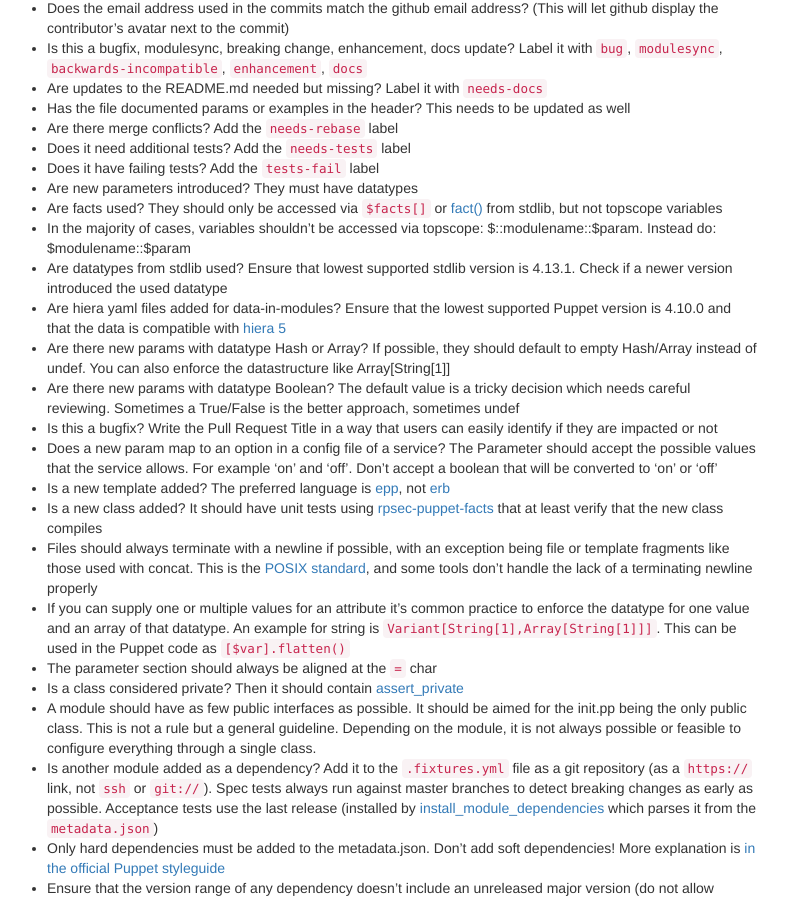
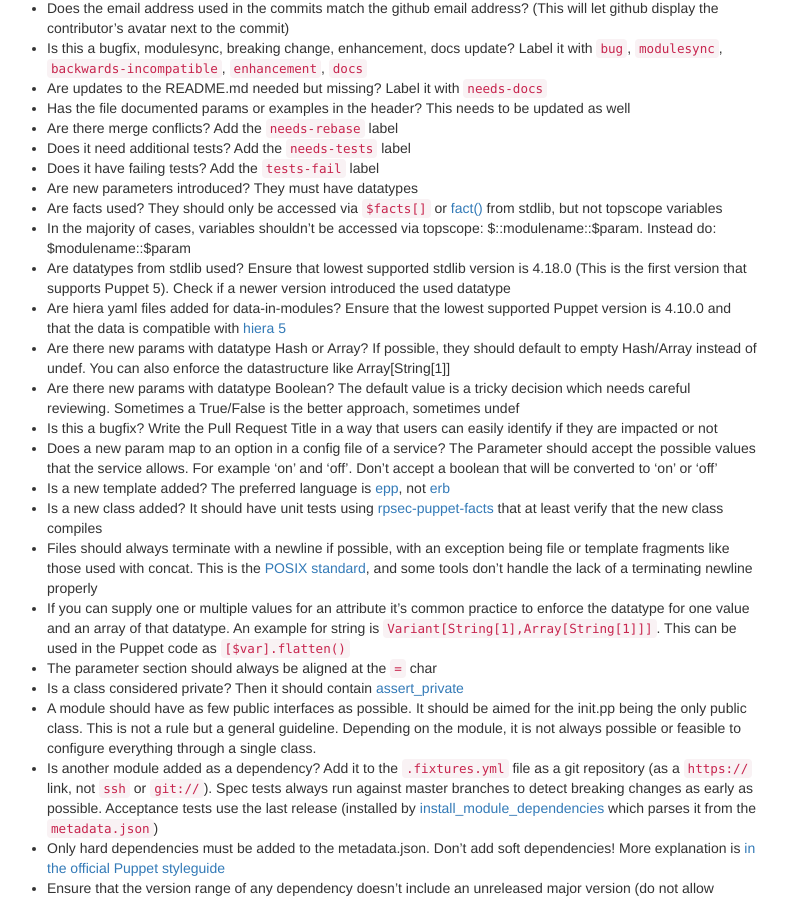
Before and after one commit to voxpupuli/voxpupuli.github.io, a Jekyll site: the page built from docs/index.md, in a window 1280 px wide and 900 px high, scrolled down 2707 px. Shown: the whole window, without its empty margins (258-1046 px from the left). Built offline with Jekyll 4.4.1, drawn with Linux system fonts in a browser that asks for light colours; nearby versions of some CDN libraries.

Commit message:
mention stdlib 4.18 as lowest stdlib version

```diff
--- a/docs/index.md
+++ b/docs/index.md
@@ -148,7 +148,7 @@ There are a few things that can be checked if you review a pull request against
 * Are new parameters introduced? They must have datatypes
 * Are facts used? They should only be accessed via `$facts[]` or [fact()](https://github.com/puppetlabs/puppetlabs-stdlib#fact) from stdlib, but not topscope variables
 * In the majority of cases, variables shouldn't be accessed via topscope: $::modulename::$param. Instead do: $modulename::$param
-* Are datatypes from stdlib used? Ensure that lowest supported stdlib version is 4.13.1. Check if a newer version introduced the used datatype
+* Are datatypes from stdlib used? Ensure that lowest supported stdlib version is 4.18.0 (This is the first version that supports Puppet 5). Check if a newer version introduced the used datatype
 * Are hiera yaml files added for data-in-modules? Ensure that the lowest supported Puppet version is 4.10.0 and that the data is compatible with [hiera 5](https://puppet.com/docs/puppet/5.3/hiera_migrate.html#use-cases-for-upgrading-to-hiera-5)
 * Are there new params with datatype Hash or Array? If possible, they should default to empty Hash/Array instead of undef. You can also enforce the datastructure like Array[String[1]]
 * Are there new params with datatype Boolean? The default value is a tricky decision which needs careful reviewing. Sometimes a True/False is the better approach, sometimes undef
```
